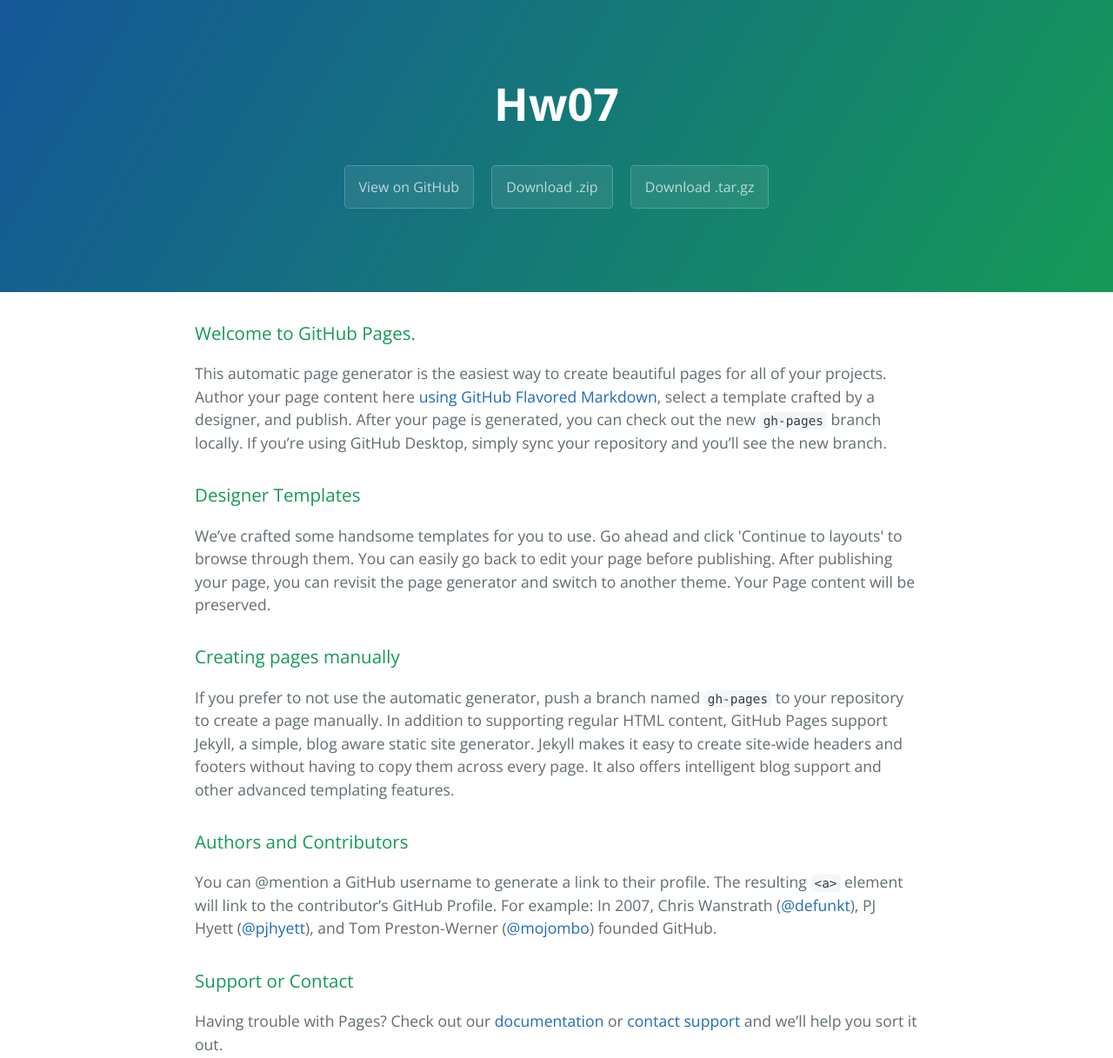
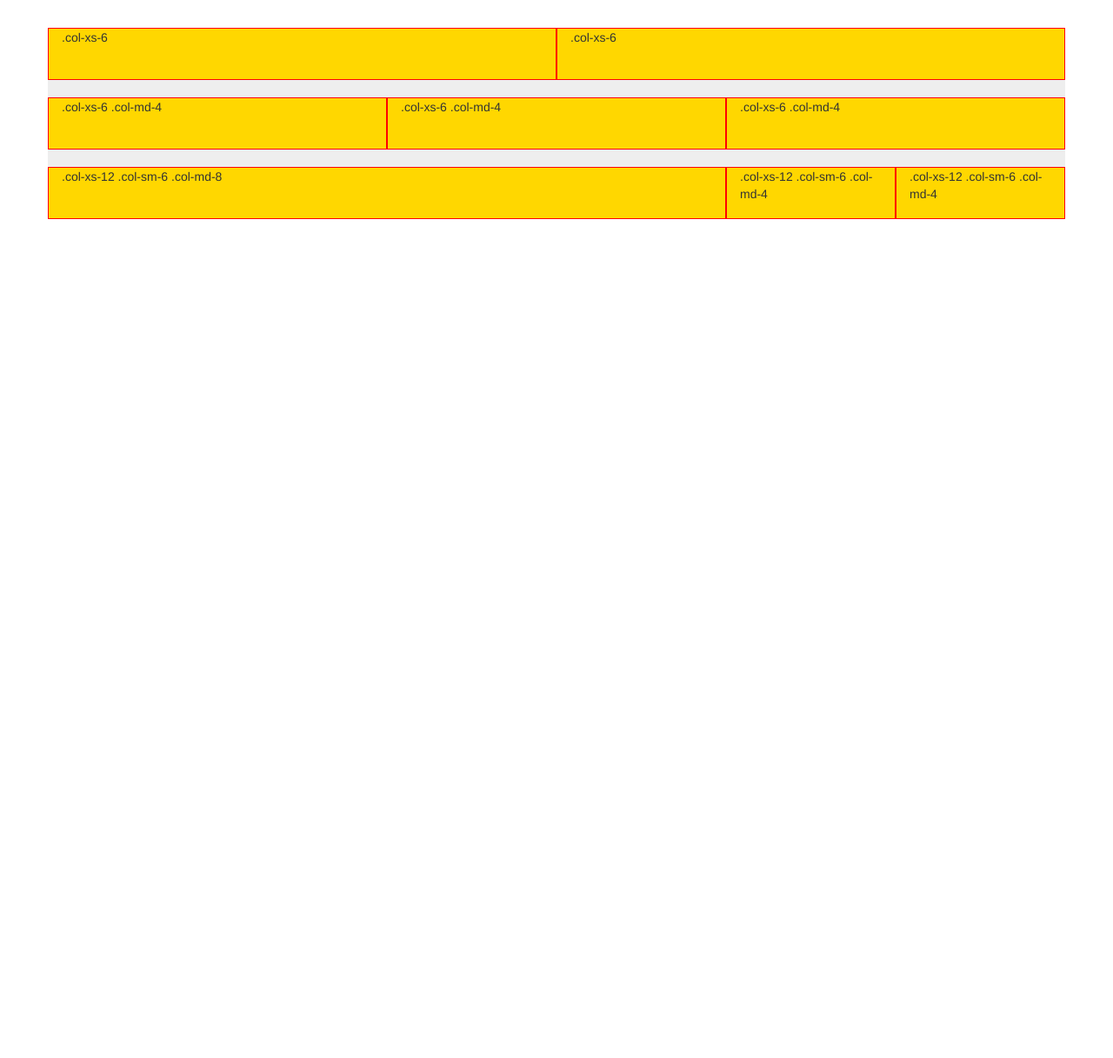
Before and after one commit to TINGYINGLIN/hw07, a plain HTML site: page index.html in a window 1280 px wide. Shown: the top 1217 px of the page at 87% size. After the commit the page ends 800 px from the top, so only its background shows below. Drawn offline with nearby package versions, Linux system fonts and the light colour scheme.

Commit message:
Add files via upload

```diff
--- a/index.html
+++ b/index.html
@@ -1,56 +1,48 @@
-<!DOCTYPE html>
-<html lang="en-us">
+<!doctype html>
+<html>
 <head>
     <meta charset="UTF-8">
-    <title>Hw07 by TINGYINGLIN</title>
-    <meta name="viewport" content="width=device-width, initial-scale=1">
-    <link rel="stylesheet" type="text/css" href="stylesheets/normalize.css" media="screen">
-    <link href='https://fonts.googleapis.com/css?family=Open+Sans:400,700' rel='stylesheet' type='text/css'>
-    <link rel="stylesheet" type="text/css" href="stylesheets/stylesheet.css" media="screen">
-    <link rel="stylesheet" type="text/css" href="stylesheets/github-light.css" media="screen">
+    <title>Untitled Document</title>
+
+    <link rel="stylesheet" href="main.css">
 </head>
 <body>
-    <section class="page-header">
-      <h1 class="project-name">Hw07</h1>
-      <h2 class="project-tagline"></h2>
-      <a href="https://github.com/TINGYINGLIN/hw07" class="btn">View on GitHub</a>
-      <a href="https://github.com/TINGYINGLIN/hw07/zipball/master" class="btn">Download .zip</a>
-      <a href="https://github.com/TINGYINGLIN/hw07/tarball/master" class="btn">Download .tar.gz</a>
-    </section>
+<script src="https://code.jquery.com/jquery.min.js"></script>
+<link href="https://maxcdn.bootstrapcdn.com/bootstrap/3.3.6/css/bootstrap.min.css" rel="stylesheet" type="text/css" />
+<script src="https://maxcdn.bootstrapcdn.com/bootstrap/3.3.6/js/bootstrap.min.js"></script>
 
-    <section class="main-content">
-      <h3>
-<a id="welcome-to-github-pages" class="anchor" href="#welcome-to-github-pages" aria-hidden="true"><span aria-hidden="true" class="octicon octicon-link"></span></a>Welcome to GitHub Pages.</h3>
 
-<p>This automatic page generator is the easiest way to create beautiful pages for all of your projects. Author your page content here <a href="https://guides.github.com/features/mastering-markdown/">using GitHub Flavored Markdown</a>, select a template crafted by a designer, and publish. After your page is generated, you can check out the new <code>gh-pages</code> branch locally. If you’re using GitHub Desktop, simply sync your repository and you’ll see the new branch.</p>
+<div class="container">
 
-<h3>
-<a id="designer-templates" class="anchor" href="#designer-templates" aria-hidden="true"><span aria-hidden="true" class="octicon octicon-link"></span></a>Designer Templates</h3>
 
-<p>We’ve crafted some handsome templates for you to use. Go ahead and click 'Continue to layouts' to browse through them. You can easily go back to edit your page before publishing. After publishing your page, you can revisit the page generator and switch to another theme. Your Page content will be preserved.</p>
+<div class="row">
+  <div class="col-xs-6">.col-xs-6</div>
+  <div class="col-xs-6">.col-xs-6</div>
+</div>
 
-<h3>
-<a id="creating-pages-manually" class="anchor" href="#creating-pages-manually" aria-hidden="true"><span aria-hidden="true" class="octicon octicon-link"></span></a>Creating pages manually</h3>
+<br>
 
-<p>If you prefer to not use the automatic generator, push a branch named <code>gh-pages</code> to your repository to create a page manually. In addition to supporting regular HTML content, GitHub Pages support Jekyll, a simple, blog aware static site generator. Jekyll makes it easy to create site-wide headers and footers without having to copy them across every page. It also offers intelligent blog support and other advanced templating features.</p>
 
-<h3>
-<a id="authors-and-contributors" class="anchor" href="#authors-and-contributors" aria-hidden="true"><span aria-hidden="true" class="octicon octicon-link"></span></a>Authors and Contributors</h3>
+<div class="row">
+  <div class="col-xs-6 col-md-4">.col-xs-6 .col-md-4</div>
+  <div class="col-xs-6 col-md-4">.col-xs-6 .col-md-4</div>
+  <div class="col-xs-6 col-md-4">.col-xs-6 .col-md-4</div>
+</div>
 
-<p>You can @mention a GitHub username to generate a link to their profile. The resulting <code>&lt;a&gt;</code> element will link to the contributor’s GitHub Profile. For example: In 2007, Chris Wanstrath (<a href="https://github.com/defunkt" class="user-mention">@defunkt</a>), PJ Hyett (<a href="https://github.com/pjhyett" class="user-mention">@pjhyett</a>), and Tom Preston-Werner (<a href="https://github.com/mojombo" class="user-mention">@mojombo</a>) founded GitHub.</p>
+<br>
 
-<h3>
-<a id="support-or-contact" class="anchor" href="#support-or-contact" aria-hidden="true"><span aria-hidden="true" class="octicon octicon-link"></span></a>Support or Contact</h3>
 
-<p>Having trouble with Pages? Check out our <a href="https://help.github.com/pages">documentation</a> or <a href="https://github.com/contact">contact support</a> and we’ll help you sort it out.</p>
+<div class="row">
+  <div class="col-xs-12 col-sm-6 col-md-8">.col-xs-12 .col-sm-6 .col-md-8</div>
+  <div class="col-xs-12 col-sm-6 col-md-2">.col-xs-12 .col-sm-6 .col-md-4</div>
+  <div class="col-xs-12 col-sm-6 col-md-2">.col-xs-12 .col-sm-6 .col-md-4</div>
+</div>
 
-      <footer class="site-footer">
-        <span class="site-footer-owner"><a href="https://github.com/TINGYINGLIN/hw07">Hw07</a> is maintained by <a href="https://github.com/TINGYINGLIN">TINGYINGLIN</a>.</span>
 
-        <span class="site-footer-credits">This page was generated by <a href="https://pages.github.com">GitHub Pages</a> using the <a href="https://github.com/jasonlong/cayman-theme">Cayman theme</a> by <a href="https://twitter.com/jasonlong">Jason Long</a>.</span>
-      </footer>
 
-    </section>
+</div>
+
+
 
 
 </body>
--- /dev/null
+++ b/main.css
@@ -0,0 +1,13 @@
+
+
+
+
+.container{
+  background: #eee;
+  margin-top: 4vh;
+}
+.row div{
+  border: 1px solid red;
+  background: gold;
+  height: 60px;
+}
```
Lines whose indentation alone changed are shown as unchanged.
